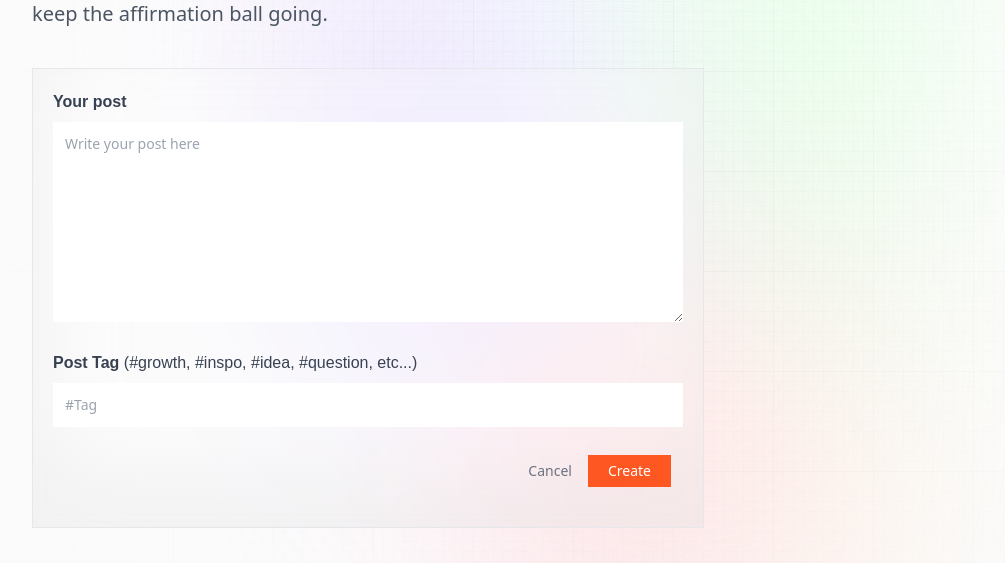
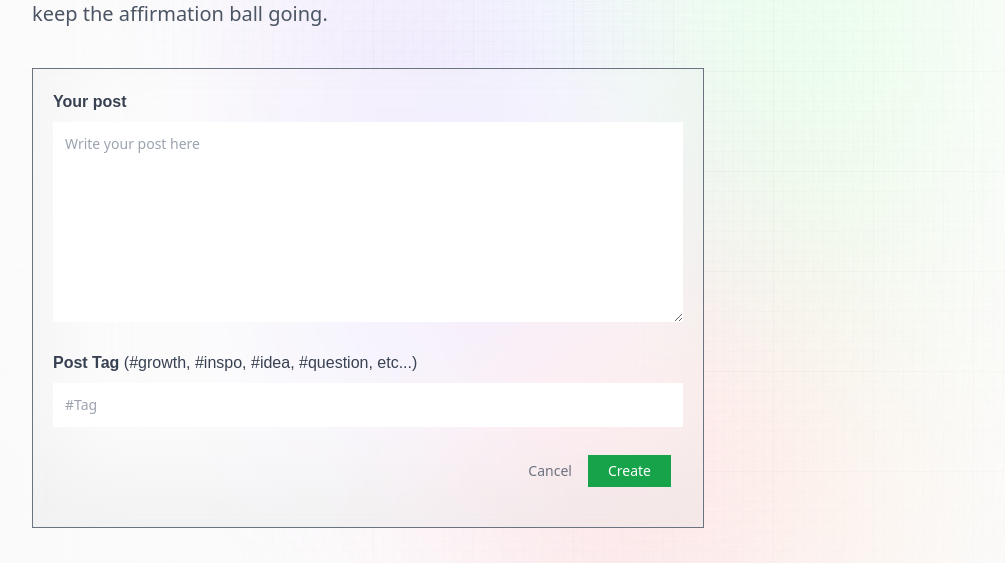
Before and after one commit to nelrob/nutrify, a Next.js app: page /create-post in a window 1280 px wide. Shown: the part 234-797 px from the top of the page, without its empty margins (32-1037 px from the left). Built offline with nearby package versions, Linux system fonts and the light colour scheme; no server answers.

Commit message:
UI changes - color and border styling

```diff
--- a/app/profile/page.jsx
+++ b/app/profile/page.jsx
@@ -49,7 +49,7 @@ const MyProfile = () => {
   return (
     <Profile
       name="My"
-      desc="Welcome to your profile."
+      desc="Here are the things you've share with others."
       data={posts}
       handleEdit={handleEdit}
       handleDelete={handleDelete}
--- a/components/Form.jsx
+++ b/components/Form.jsx
@@ -53,7 +53,7 @@ const Form = ({ type, post, setPost, submitting, handleSubmit }) => {
           <button
             type='submit'
             disabled={submitting}
-            className='px-5 py-1.5 text-sm bg-primary-orange text-white'
+            className='px-5 py-1.5 text-sm bg-green-600 text-white'
           >
             {/* can change to edit/create for other functions */}
             {submitting ? `${type}ing...` : type}
--- a/components/PromptCard.jsx
+++ b/components/PromptCard.jsx
@@ -60,13 +60,13 @@ const PromptCard = ({ post, handleEdit, handleDelete, handleTagClick }) => {
       {session?.user.id === post.creator._id && pathName === "/profile" && (
         <div className='mt-5 flex-center gap-4 border-t border-gray-100 pt-3'>
           <p
-            className='font-inter text-sm green_gradient cursor-pointer'
+            className='font-inter text-sm text-amber-600 cursor-pointer'
             onClick={handleEdit}
           >
             Edit
           </p>
           <p
-            className='font-inter text-sm orange_gradient cursor-pointer'
+            className='font-inter text-sm text-red-500 cursor-pointer'
             onClick={handleDelete}
           >
             Delete
--- a/package.json
+++ b/package.json
@@ -11,6 +11,7 @@
   "dependencies": {
     "autoprefixer": "10.4.14",
     "bcrypt": "^5.1.0",
+    "date-and-time": "^3.0.0",
     "dotenv": "^16.1.4",
     "mongodb": "^5.6.0",
     "mongoose": "^7.2.2",
--- a/styles/globals.css
+++ b/styles/globals.css
@@ -114,7 +114,7 @@
 }
 
 .glassmorphism {
-  @apply border border-gray-200 bg-white/20 shadow-[inset_10px_-50px_94px_0_rgb(199,199,199,0.2)] backdrop-blur p-5;
+  @apply border border-gray-500 bg-white/20 shadow-[inset_10px_-50px_94px_0_rgb(199,199,199,0.2)] backdrop-blur p-5;
 }
 
 .prompt_layout {
```
Also changed, not shown: 1 other file (tests, documents, lock files or other folders).
